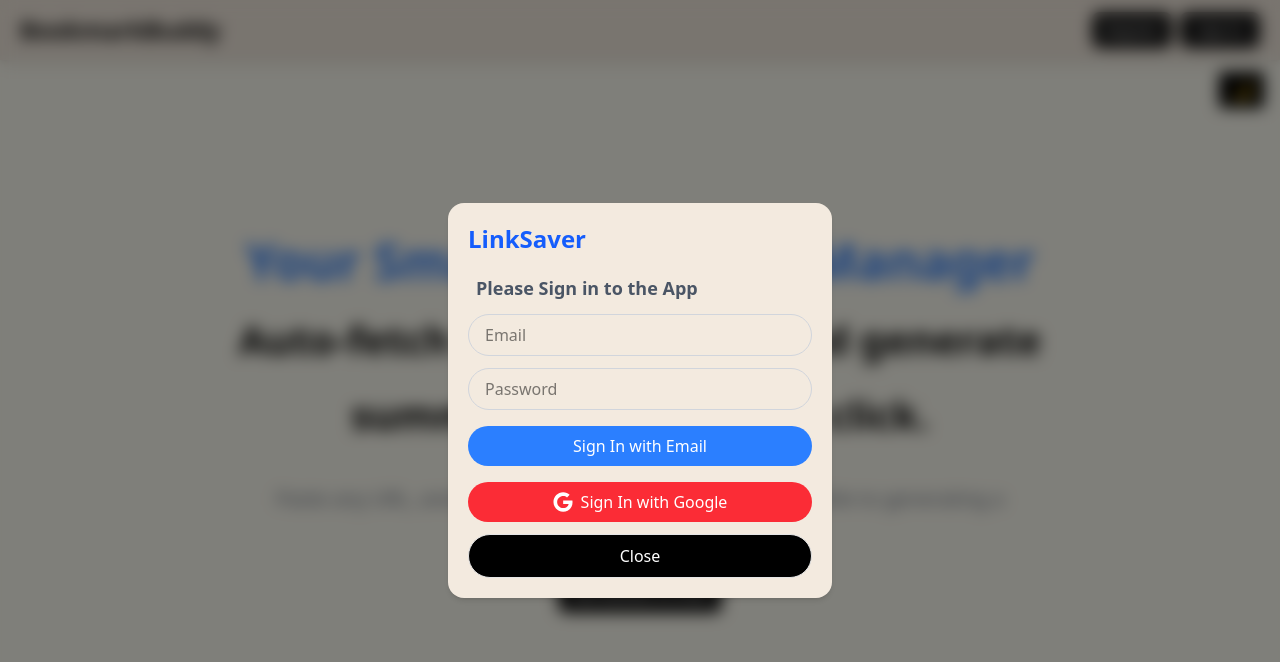
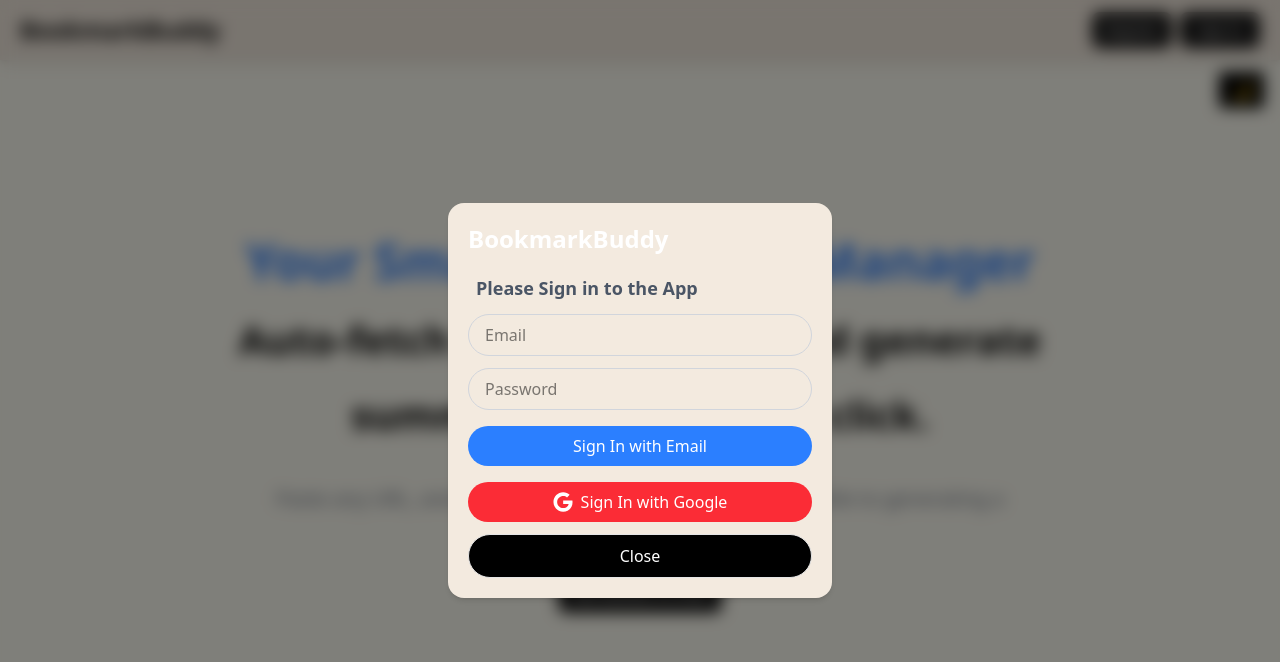
Before and after one commit to yasmalhotraa/Link-Saver, a React (Vite) app: page / in a window 1280 px wide. Both pictures are taken after a click on the button "Sign In". Shown: the top 662 px of the page. Built offline with nearby package versions, Linux system fonts and the light colour scheme; no server answers.

Commit message:
title on the login page

```diff
--- a/src/components/custom/LoginForm.jsx
+++ b/src/components/custom/LoginForm.jsx
@@ -34,9 +34,8 @@
     <div className="fixed inset-0 bg-black/50 backdrop-blur-sm flex justify-center items-center z-50">
       <div className="bg-[#f3eadf] dark:bg-stone-800 p-5 rounded-2xl shadow-md w-96 ">
         <div className="flex gap-1 mb-5 items-center">
-          <h2 className="font-extrabold text-2xl text-blue-600">
-            <span>Link</span>
-            <span>Saver</span>
+          <h2 className="font-extrabold text-2xl text-white">
+            <span>BookmarkBuddy</span>
           </h2>
         </div>
         <h2 className="text-[18px] text-gray-600 dark:text-gray-300 font-bold mb-3 mx-2">
```
